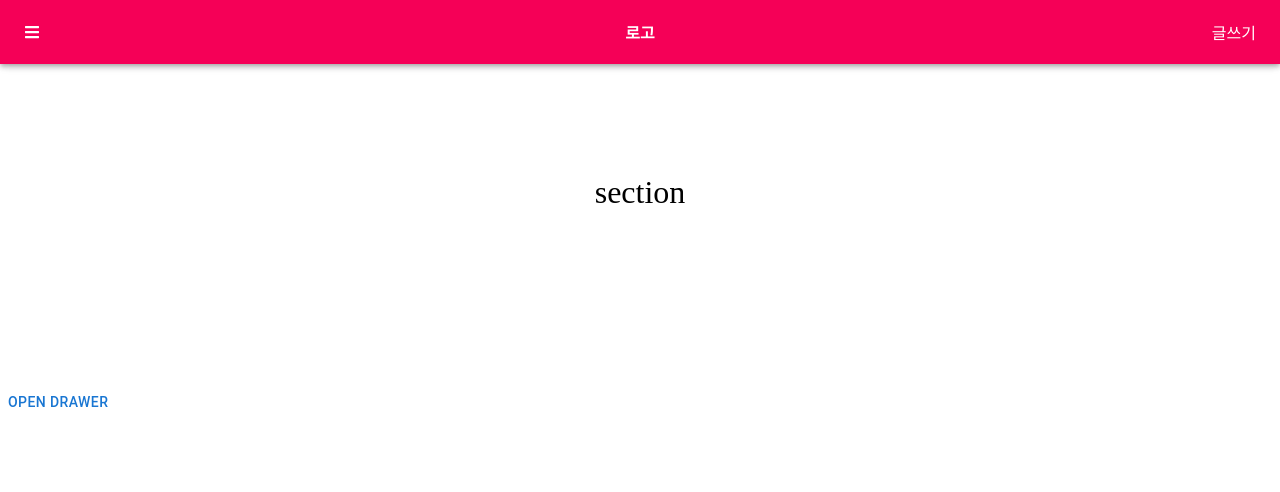
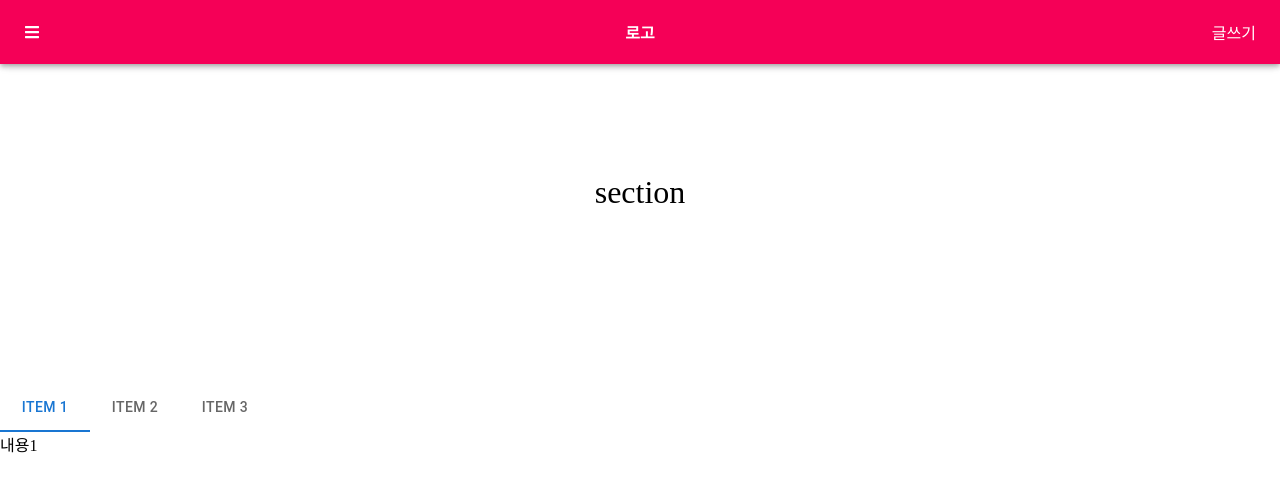
Before and after one commit to jby9725/24_09_todoapp, a Next.js app: page / in a window 1280 px wide. Shown: the top 492 px of the page. Built offline with nearby package versions, Linux system fonts and the light colour scheme; a web font is replaced by a local one.

Commit message:
Mui Tab, Tabs

```diff
--- a/package.json
+++ b/package.json
@@ -11,6 +11,7 @@
   "dependencies": {
     "@emotion/react": "^11.13.3",
     "@emotion/styled": "^11.13.0",
+    "@mui/lab": "^6.0.0-beta.10",
     "@mui/material": "^6.1.1",
     "next": "14.2.13",
     "prettier": "^3.3.3",
--- a/src/app/page.js
+++ b/src/app/page.js
@@ -13,13 +13,16 @@ import {
   List,
   ListItemButton,
   Link,
+  ListItem,
+  Tabs,
+  Tab,
 } from '@mui/material';
 import { ThemeProvider } from '@emotion/react';
 import { FaBars } from 'react-icons/fa';
 import theme from './theme';
 
 export default function App() {
-  const [open, setOpen] = React.useState(false);
+  const [tabCurrentIndex, setTabCurrentIndex] = React.useState(0);
 
   return (
     <>
@@ -44,18 +47,14 @@ export default function App() {
       </ThemeProvider>
 
       <div>
-        <Button onClick={() => setOpen(true)}>Open drawer</Button>
-        <Drawer anchor="left" open={open} onClose={() => setOpen(false)}>
-          <List>
-            <ListItemButton>
-              <Link underline="none" href="/write">
-                글쓰기
-              </Link>
-            </ListItemButton>
-            <ListItemButton>사과</ListItemButton>
-            <ListItemButton>바나나</ListItemButton>
-          </List>
-        </Drawer>
+        <Tabs value={tabCurrentIndex} onChange={(_, newValue) => setTabCurrentIndex(newValue)}>
+          <Tab label="Item 1" />
+          <Tab label="Item 2" />
+          <Tab label="Item 3" />
+        </Tabs>
+        {tabCurrentIndex == 0 && <div>내용1</div>}
+        {tabCurrentIndex == 1 && <div>내용2</div>}
+        {tabCurrentIndex == 2 && <div>내용3</div>}
       </div>
     </>
   );
```
Also changed, not shown: 1 other file (tests, documents, lock files or other folders).
